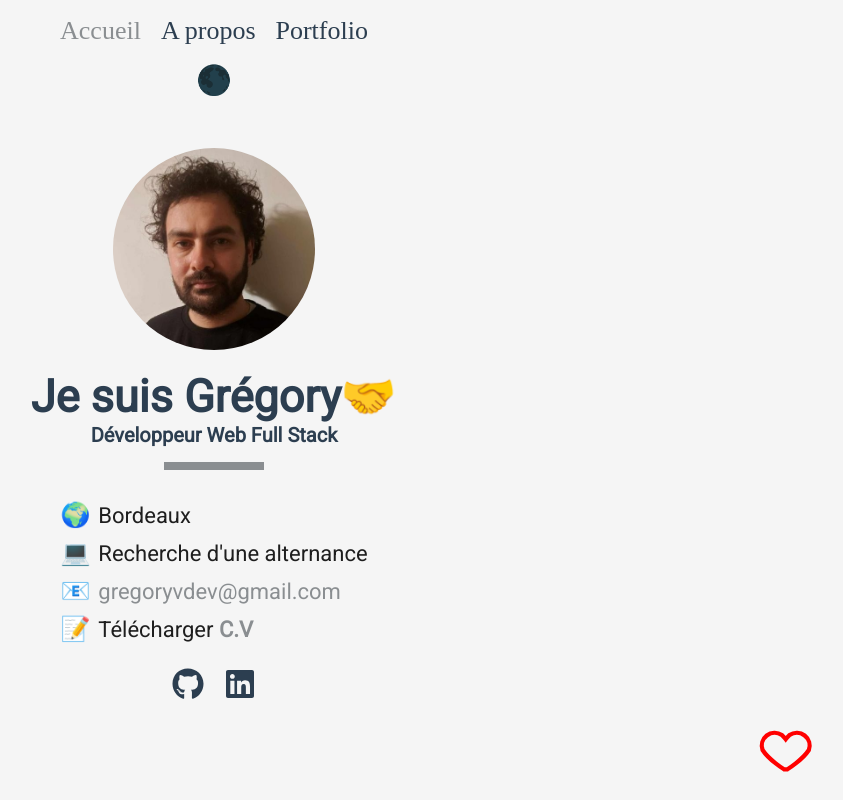
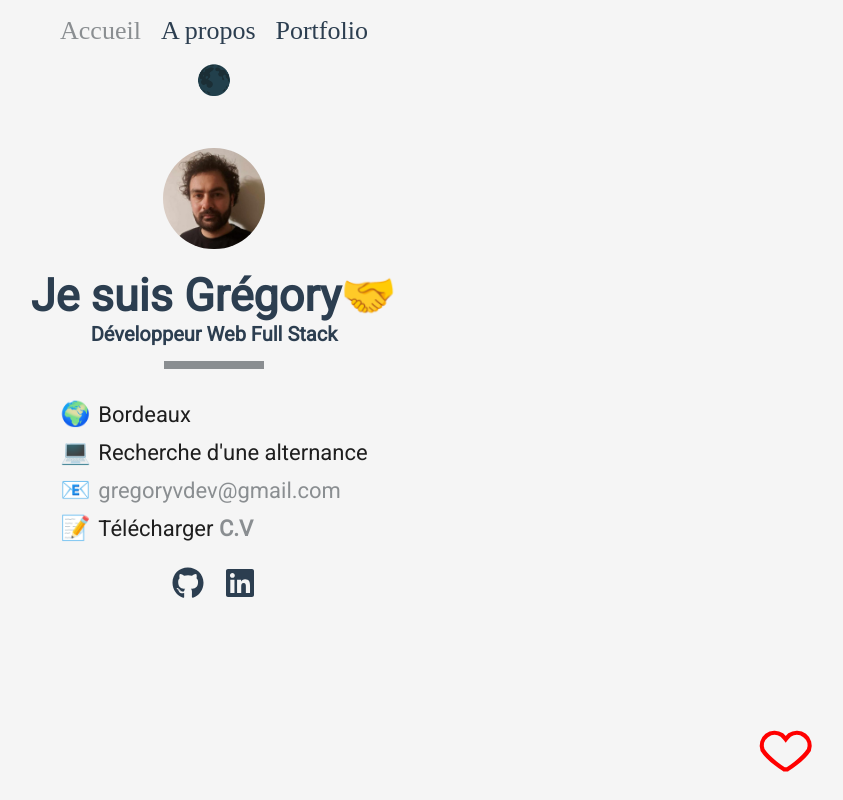
Before and after one commit to GregoryVDev/Portfolio, a React (Vite) app: page / in a window 1280 px wide. Shown: the whole page, without its empty margins (426-1269 px from the left). Built offline with nearby package versions, Linux system fonts and the light colour scheme.

Commit message:
Added faq properties (paragraph and background). Edited the width for the img to about className. Added propertie for the link by container-buttons className (dark mode)

```diff
--- a/src/about.css
+++ b/src/about.css
@@ -61,9 +61,17 @@
     background: #fff;
 }
 
+.dark .faq-answer.show {
+    background: #1e1e1e;
+}
+
 .faq-answer.show p {
     color: #252C36;
     line-height: 25px;
+}
+
+.dark .faq-answer.show p {
+    color: #f5f5f5;
 }
 
 .faq-icon {
--- a/src/index.css
+++ b/src/index.css
@@ -272,7 +272,7 @@ section img {
 
 @media screen and (min-width: 1024px) {
   .about img {
-    width: 20%;
+    width: 10%;
   }
 
   .container-infos li {
--- a/src/portfolio.css
+++ b/src/portfolio.css
@@ -31,6 +31,10 @@
     border: 1px solid #1e1e1e;
     border-radius: 5px;
     background: none;
+}
+
+.dark .container-buttons a {
+    color: #f5f5f5;
 }
 
 .container-buttons a:hover {
```
